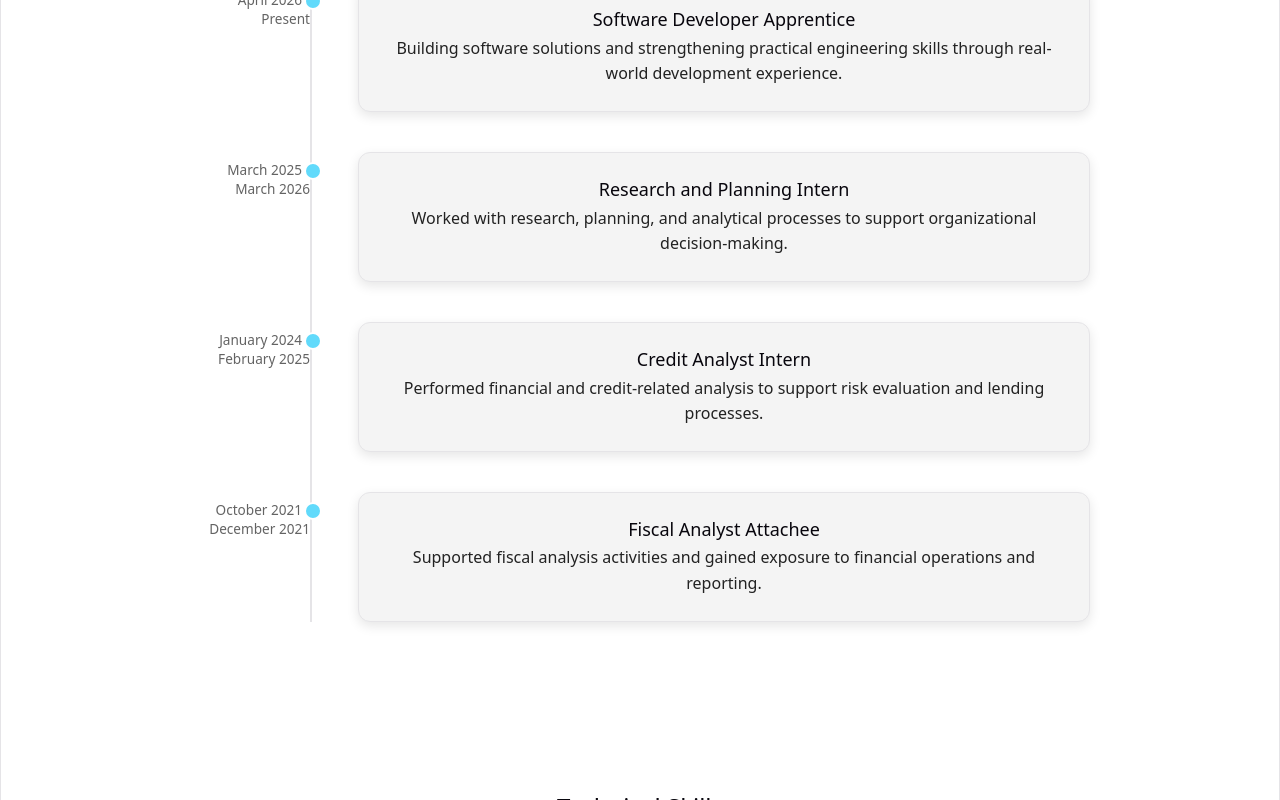
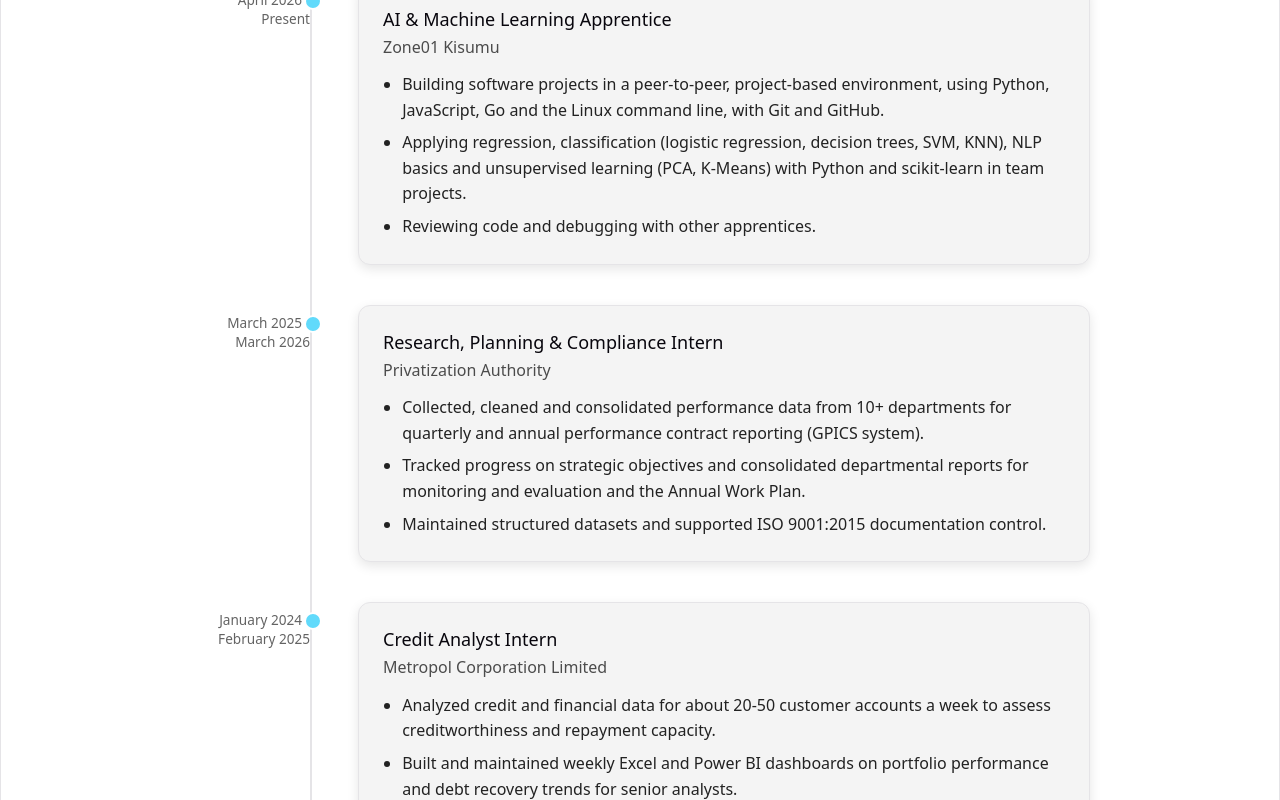
Before and after one commit to Michael-Nyawade/Michael-Nyawade.github.io, a React (Vite) app: page / in a window 1280 px wide. Shown: the part 1280-2080 px from the top of the page. Built offline with nearby package versions, Linux system fonts and the light colour scheme.

Commit message:
Update Experience: drop Fiscal Analyst role, add employers and CV details

```diff
--- a/src/sections/Experience.jsx
+++ b/src/sections/Experience.jsx
@@ -1,27 +1,33 @@
 const experiences = [
   {
-    role: "Software Developer Apprentice",
+    role: "AI & Machine Learning Apprentice",
+    company: "Zone01 Kisumu",
     period: "April 2026 - Present",
-    description:
-      "Building software solutions and strengthening practical engineering skills through real-world development experience.",
+    points: [
+      "Building software projects in a peer-to-peer, project-based environment, using Python, JavaScript, Go and the Linux command line, with Git and GitHub.",
+      "Applying regression, classification (logistic regression, decision trees, SVM, KNN), NLP basics and unsupervised learning (PCA, K-Means) with Python and scikit-learn in team projects.",
+      "Reviewing code and debugging with other apprentices.",
+    ],
   },
   {
-    role: "Research and Planning Intern",
+    role: "Research, Planning & Compliance Intern",
+    company: "Privatization Authority",
     period: "March 2025 - March 2026",
-    description:
-      "Worked with research, planning, and analytical processes to support organizational decision-making.",
+    points: [
+      "Collected, cleaned and consolidated performance data from 10+ departments for quarterly and annual performance contract reporting (GPICS system).",
+      "Tracked progress on strategic objectives and consolidated departmental reports for monitoring and evaluation and the Annual Work Plan.",
+      "Maintained structured datasets and supported ISO 9001:2015 documentation control.",
+    ],
   },
   {
     role: "Credit Analyst Intern",
+    company: "Metropol Corporation Limited",
     period: "January 2024 - February 2025",
-    description:
-      "Performed financial and credit-related analysis to support risk evaluation and lending processes.",
-  },
-  {
-    role: "Fiscal Analyst Attachee",
-    period: "October 2021 - December 2021",
-    description:
-      "Supported fiscal analysis activities and gained exposure to financial operations and reporting.",
+    points: [
+      "Analyzed credit and financial data for about 20-50 customer accounts a week to assess creditworthiness and repayment capacity.",
+      "Built and maintained weekly Excel and Power BI dashboards on portfolio performance and debt recovery trends for senior analysts.",
+      "Used SQL to extract, clean and organize customer financial data.",
+    ],
   },
 ];
 
@@ -36,8 +42,12 @@
         <div className="experience-timeline">
           <div className="timeline-line" />
 
-          {experiences.map((exp, index) => (
-            <div key={index} className="experience-item" data-aos="fade-up">
+          {experiences.map((exp) => (
+            <div
+              key={`${exp.company}-${exp.period}`}
+              className="experience-item"
+              data-aos="fade-up"
+            >
               <div className="experience-period">{exp.period}</div>
 
               <div className="timeline-dot" />
@@ -47,7 +57,13 @@
 
                 <h3 className="experience-role">{exp.role}</h3>
 
-                <p className="experience-desc">{exp.description}</p>
+                <p className="experience-company">{exp.company}</p>
+
+                <ul className="experience-points">
+                  {exp.points.map((point) => (
+                    <li key={point}>{point}</li>
+                  ))}
+                </ul>
               </div>
             </div>
           ))}
--- a/src/styles/experience.css
+++ b/src/styles/experience.css
@@ -76,6 +76,8 @@
 
   box-shadow: 0 4px 12px var(--shadow-color);
 
+  text-align: left;
+
   transition: transform 0.2s ease, box-shadow 0.2s ease;
 }
 
@@ -89,8 +91,19 @@
   margin-bottom: 0.3rem;
 }
 
-.experience-desc {
+.experience-company {
+  font-weight: 500;
+  opacity: 0.8;
+}
+
+.experience-points {
+  margin: 0.9rem 0 0;
+  padding-left: 1.2rem;
   line-height: 1.6;
+}
+
+.experience-points li + li {
+  margin-top: 0.45rem;
 }
 
 /* MOBILE PERIOD */
```
